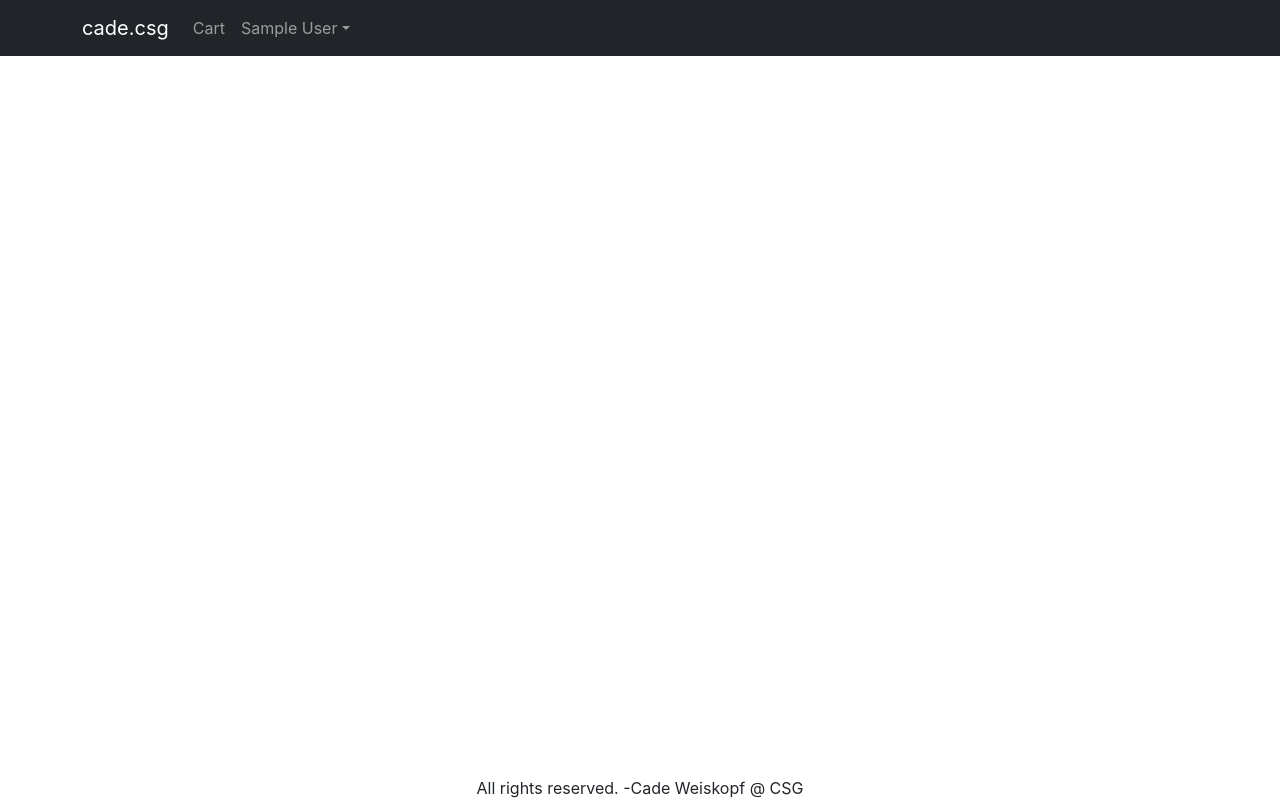
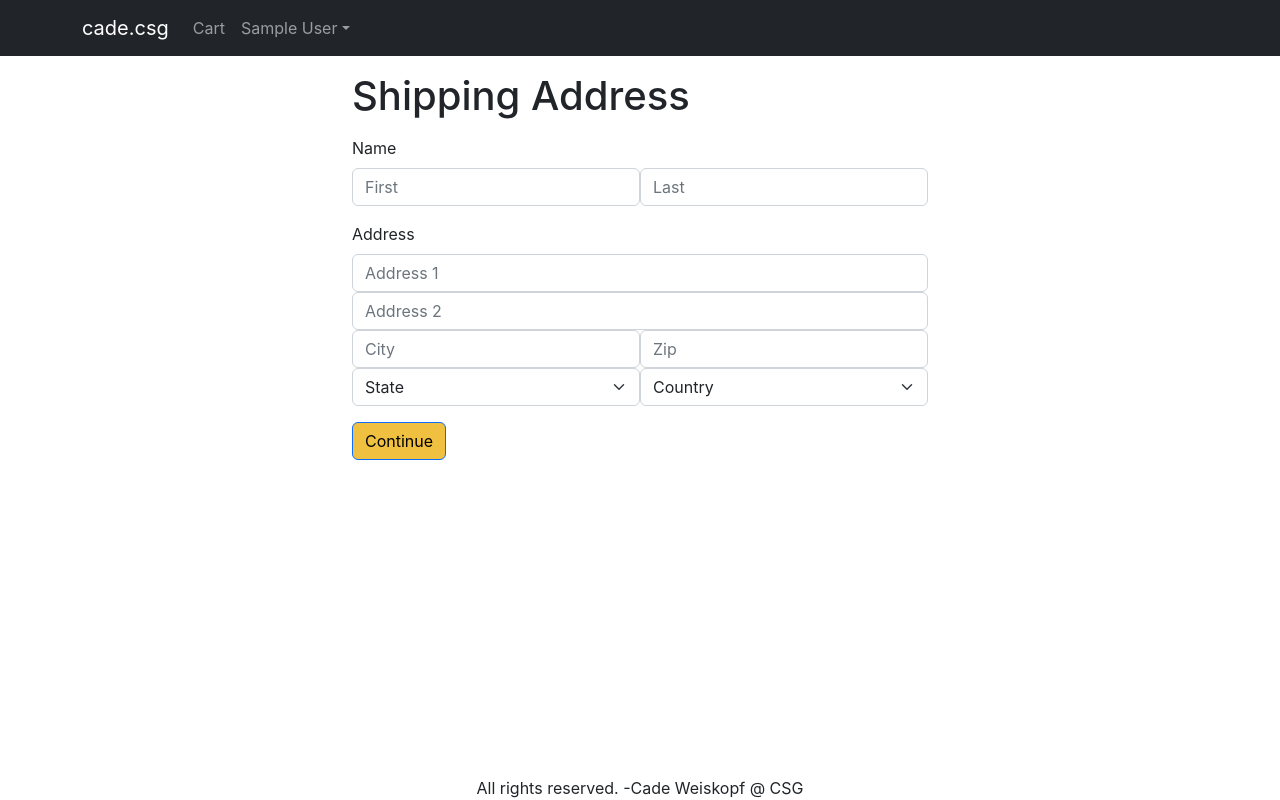
Before and after one commit to CadeWeiskopf/MERN-Ecommerce-App, a React (Create React App) app in the folder frontend/: page /shipping in a window 1280 px wide. Built offline with nearby package versions, Linux system fonts and the light colour scheme; sample sign-in values are in the browser's storage.

Commit message:
shipping

```diff
--- a/frontend/src/App.js
+++ b/frontend/src/App.js
@@ -13,6 +13,7 @@ import { LinkContainer } from 'react-router-bootstrap';
 import { useContext } from 'react';
 import { Store } from './Store';
 import SigninScreen from './screens/SigninScreen';
+import ShippingAddressScreen from './screens/ShippingAddressScreen';
 
 function App() {
   const { state, dispatch: contextDispatch } = useContext(Store);
@@ -71,6 +72,7 @@ function App() {
       <main>
         <Container className='mt-3'>
           <Routes>
+            <Route path="/shipping" element={<ShippingAddressScreen />} />
             <Route path="/product/:slug" element={<ProductScreen />} />
             <Route path="/cart" element={<CartScreen />} />
             <Route path="/signin" element={<SigninScreen />} />
--- a/frontend/src/Store.js
+++ b/frontend/src/Store.js
@@ -5,6 +5,7 @@ export const Store = createContext();
 const initialState = {
     userInfo: localStorage.getItem('userInfo') ? JSON.parse(localStorage.getItem('userInfo')) : null,
     cart: {
+        shippingAddress: localStorage.getItem('shippingAddress') ? JSON.parse(localStorage.getItem('shippingAddress')) : {},
         cartItems: localStorage.getItem('cartItems') && localStorage.getItem('cartItems') !== 'undefined' ? JSON.parse(localStorage.getItem('cartItems')) : []
     }
 }
@@ -47,6 +48,14 @@ function reducer(state, action) {
                 ...state,
                 userInfo: null
             };
+        case 'SAVE_SHIPPING_ADDRESS':
+            return {
+                ...state,
+                cart: {
+                    ...state.cart,
+                    shippingAddress: action.payload
+                }
+            };
         default:
             return state;
     }
--- a/frontend/src/index.css
+++ b/frontend/src/index.css
@@ -50,3 +50,7 @@ main {
 .small-container {
   max-width: 600px;
 }
+
+.simple-flex {
+  display: flex;
+}
--- /dev/null
+++ b/frontend/src/screens/ShippingAddressScreen.js
@@ -0,0 +1,91 @@
+import React, { useContext, useEffect, useState } from 'react';
+import { Helmet } from 'react-helmet-async';
+import Form from 'react-bootstrap/Form';
+import Button from 'react-bootstrap/Button';
+import { useNavigate } from 'react-router-dom';
+import { Store } from '../Store';
+
+function ShippingAddressScreen() {
+    const navigate = useNavigate();
+    const {state, dispatch: contextDispatch} = useContext(Store);
+    const {userInfo, cart: {shippingAddress}} = state;
+    const [shipFirstName, setShipFirstName] = useState(shippingAddress.shipFirstName || '');
+    const [shipLastName, setShipLastName] = useState(shippingAddress.shipLastName || '');
+    const [shipAddress1, setShipAddress1] = useState(shippingAddress.shipAddress1 || '');
+    const [shipAddress2, setShipAddress2] = useState(shippingAddress.shipAddress2 || '');
+    const [shipCity, setShipCity] = useState(shippingAddress.shipCity || '');
+    const [shipZip, setShipZip] = useState(shippingAddress.shipZip || '');
+    const [shipState, setShipState] = useState(shippingAddress.shipState || '');
+    const [shipCountry, setShipCountry] = useState(shippingAddress.shipCountry || '');
+    const submitHandler = (e) => {
+        e.preventDefault();
+        const payload = {
+            shipFirstName,
+            shipLastName,
+            shipAddress1,
+            shipAddress2,
+            shipCity,
+            shipZip,
+            shipState,
+            shipCountry
+        };
+        contextDispatch({
+            type: 'SAVE_SHIPPING_ADDRESS',
+            payload
+        });
+        localStorage.setItem('shippingAddress', JSON.stringify(payload));
+        navigate('/payment');
+    };
+    useEffect(() => {
+        if (!userInfo) {
+            navigate('/signin?redirect=shipping');
+        }
+    }, [userInfo, navigate]);
+    return (
+        <div>
+            <Helmet>
+                <title>Shipping Address</title>
+            </Helmet>
+            <div className='container small-container'>
+                <h1 className='my-3'>Shipping Address</h1>
+                <Form onSubmit={submitHandler}>
+                    <Form.Group className="mb-3" controlId="firstAndLastName">
+                        <Form.Label>Name</Form.Label>
+                        <div className='simple-flex'>
+                            <Form.Control placeholder="First" value={shipFirstName} onChange={(e) => setShipFirstName(e.target.value)} required />
+                            <Form.Control placeholder="Last" value={shipLastName} onChange={(e) => setShipLastName(e.target.value)} required />
+                        </div>
+                    </Form.Group>
+                    <Form.Group className="mb-3" controlId="address1And2">
+                        <Form.Label>Address</Form.Label>
+                        <Form.Control placeholder="Address 1" value={shipAddress1} onChange={(e) => setShipAddress1(e.target.value)} required />
+                        <Form.Control placeholder="Address 2" value={shipAddress2} onChange={(e) => setShipAddress2(e.target.value)} />
+                        <div className='simple-flex'>
+                            <Form.Control placeholder="City" value={shipCity} onChange={(e) => setShipCity(e.target.value)} required />
+                            <Form.Control placeholder="Zip" value={shipZip} onChange={(e) => setShipZip(e.target.value)} required />
+                        </div>
+
+                        <div className='simple-flex'>
+
+                            <Form.Select placeholder="State" value={shipState} onChange={(e) => setShipState(e.target.value)} required >
+                                <option>State</option>
+                                <option value='VA'>Virginia</option>
+                            </Form.Select>
+                            <Form.Select placeholder="Country" value={shipCountry} onChange={(e) => setShipCountry(e.target.value)} required >
+                                <option>Country</option>
+                                <option value='US'>United States</option>
+                            </Form.Select>
+                        </div>
+                    </Form.Group>
+                    <div className='mb-3'>
+                        <Button variant="primary" type="submit">
+                            Continue
+                        </Button>
+                    </div>
+                </Form>
+            </div>
+        </div>
+    );
+}
+
+export default ShippingAddressScreen;
```
